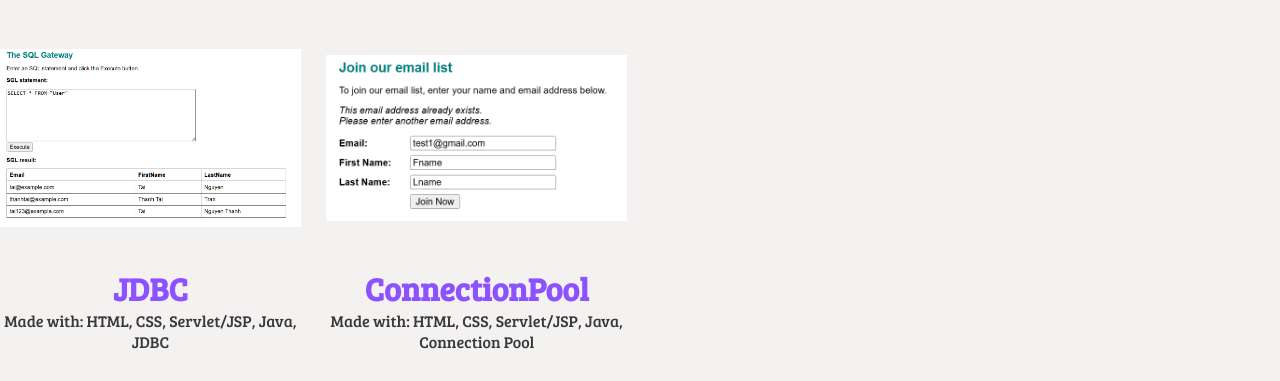
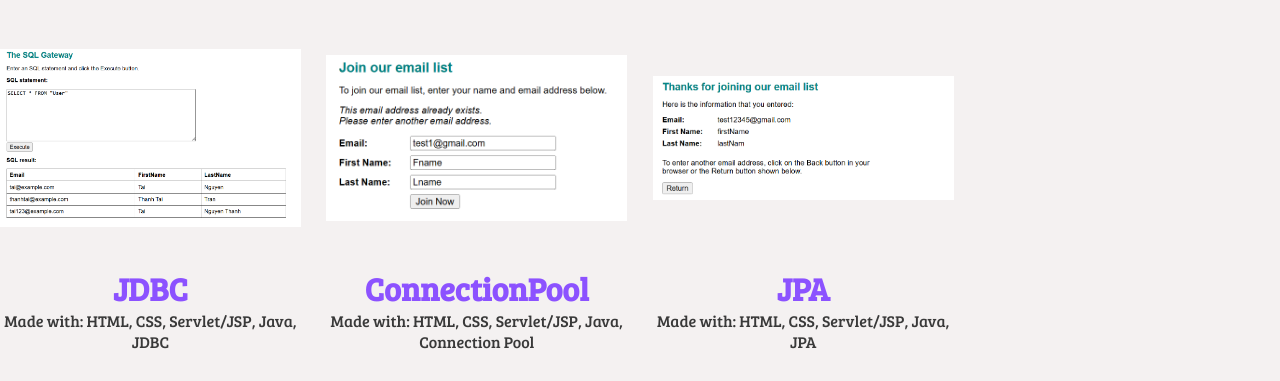
Before and after one commit to bin-bard/bin-bard.github.io, a plain HTML site: page projects.html in a window 1280 px wide. Shown: the part 604-985 px from the top of the page. Drawn offline with Linux system fonts and the light colour scheme.

Commit message:
upload JPA project

```diff
--- a/projects.html
+++ b/projects.html
@@ -238,6 +238,23 @@
           <li>Connection Pool</li>
         </ul>
       </section>
+
+      <section class="project">
+        <img
+                src="./projects-img/tuan9_JPA.png"
+                alt="a placeholder image of a project"
+        > <!-- snapshot of the project -->
+        <a href="https://tuan9-jpa.onrender.com/Tuan9_JPA-1.0-SNAPSHOT" target="_blank">
+          <h3>JPA</h3> <!-- project name -->
+        </a> <!-- project name -->
+        <ul class="techs"> <!-- list of web technologies used -->
+          <li>HTML</li>
+          <li>CSS</li>
+          <li>Servlet/JSP</li>
+          <li>Java</li>
+          <li>JPA</li>
+        </ul>
+      </section>
 <!--      <section class="project">-->
 <!--        <img-->
 <!--          src="./projects-img/web.png"-->
```
Also changed, not shown: projects-img/tuan9_JPA.png (added).
